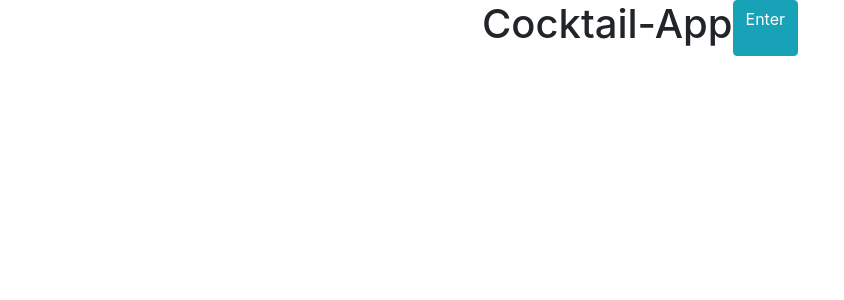
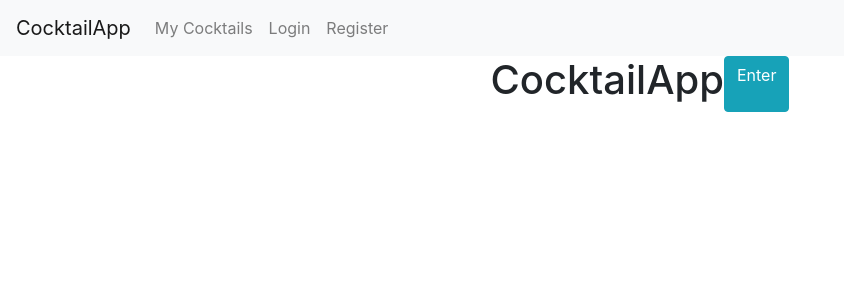
Before and after one commit to behradk90/Cocktail-Recipe-App, a React (Create React App) app in the folder frontend/: page / in a window 1280 px wide. Shown: the top 300 px of the page, without its empty margins (0-844 px from the left). Built offline with nearby package versions, Linux system fonts and the light colour scheme.

Commit message:
temporary navbar established

```diff
--- a/frontend/src/App.js
+++ b/frontend/src/App.js
@@ -2,6 +2,7 @@
 import './App.css';
 
 import Home from './components/home/Home';
+import NavBar from './components/home/NavBar';
 import ShowCocktailList from './components/myCocktails/ShowCocktailList'
 import CreateCocktail from './components/myCocktails/CreateCocktail';
 import UpdateCocktailInfo from './components/myCocktails/UpdateCocktailInfo';
@@ -11,6 +12,7 @@
 function App() {
   return (
     <Router>
+      <NavBar />
       <div>
         <Routes>
           <Route path='/' element={<Home />} />
--- a/frontend/src/components/home/Home.js
+++ b/frontend/src/components/home/Home.js
@@ -4,7 +4,7 @@
 function Home() {
     return (
         <div className='d-flex justify-content-center'>
-            <h1>Cocktail-App</h1>
+            <h1>CocktailApp</h1>
             <Link
                 to='cocktail-list'
                 className='btn btn-info center'
--- a/frontend/src/components/home/NavBar.js
+++ b/frontend/src/components/home/NavBar.js
@@ -0,0 +1,66 @@
+import React from "react";
+import { Link } from "react-router-dom";
+
+const NavBar = () => {
+    return (
+        <nav className="navbar navbar-expand-lg navbar-light bg-light">
+            <a className="navbar-brand" href="/">
+                CocktailApp
+            </a>
+            <button
+                className="navbar-toggler"
+                type="button"
+                data-toggle="collapse"
+                data-target="#navbarNavDropdown"
+                aria-controls="navbarNavDropdown"
+                aria-expanded="false"
+                aria-label="Toggle navigation"
+            >
+                <span className="navbar-toggler-icon"></span>
+            </button>
+
+            <div className="collapse navbar-collapse" id="navbarNavDropdown">
+                <ul className="navbar-nav">
+
+                    <Link className="nav-item nav-link" to='/cocktail-list' >
+                        My Cocktails
+                    </Link>
+                    <Link className="nav-item nav-link" to='/login'>
+                        Login
+                    </Link>
+                    <Link className="nav-item nav-link" to='/sign-up'>
+                        Register
+                    </Link>
+                    {/* <li className="nav-item dropdown">
+                        <a
+                            className="nav-link dropdown-toggle"
+                            href="#"
+                            id="navbarDropdownMenuLink"
+                            data-toggle="dropdown"
+                            aria-haspopup="true"
+                            aria-expanded="false"
+                        >
+                            Dropdown link
+                        </a>
+                        <div
+                            className="dropdown-menu"
+                            aria-labelledby="navbarDropdownMenuLink"
+                        >
+                            <a className="dropdown-item" href="#">
+                                Action
+                            </a>
+                            <a className="dropdown-item" href="#">
+                                Another action
+                            </a>
+                            <a className="dropdown-item" href="#">
+                                Something else here
+                            </a>
+                        </div>
+                    </li> */}
+                </ul>
+            </div>
+        </nav>
+    )
+}
+
+export default NavBar;
```
